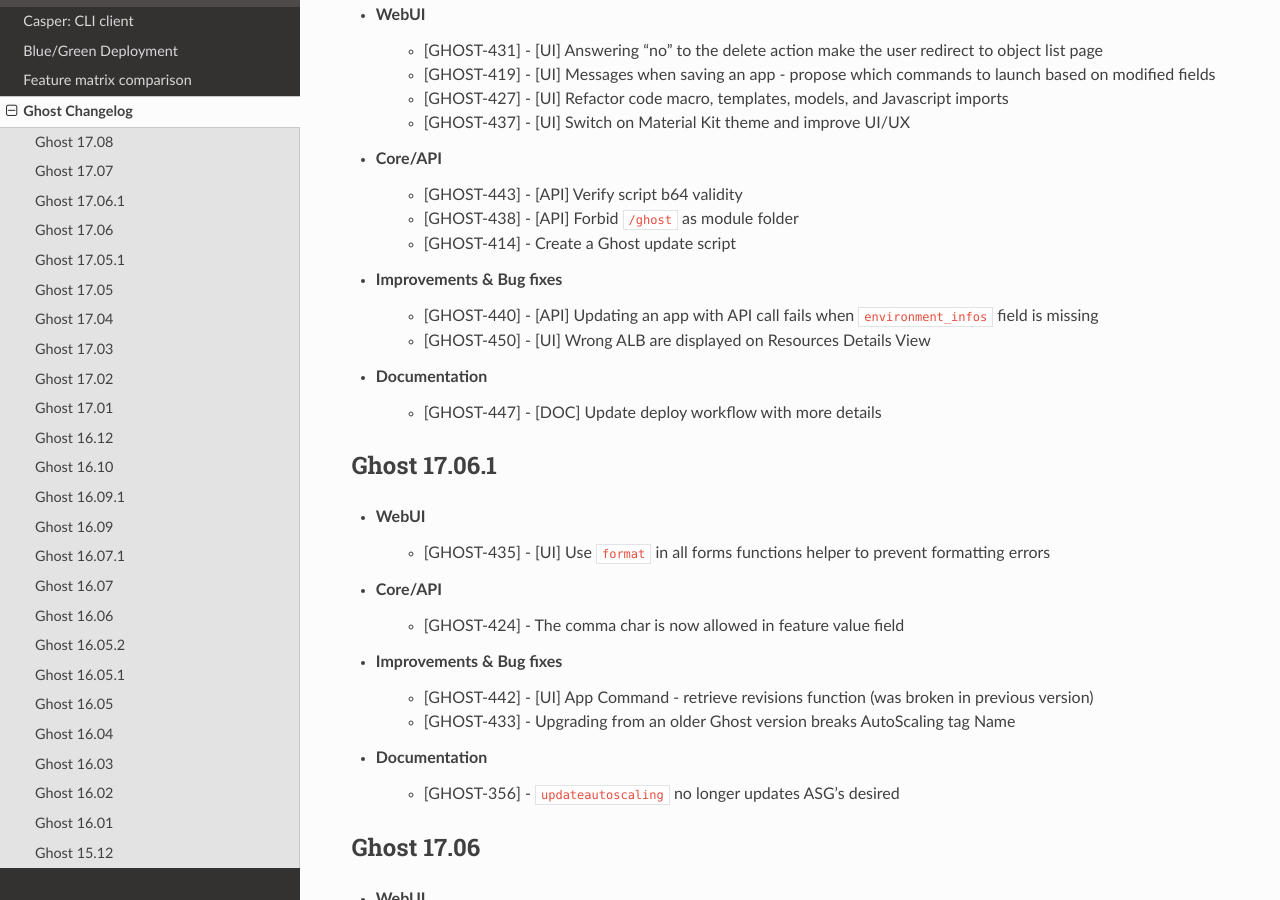
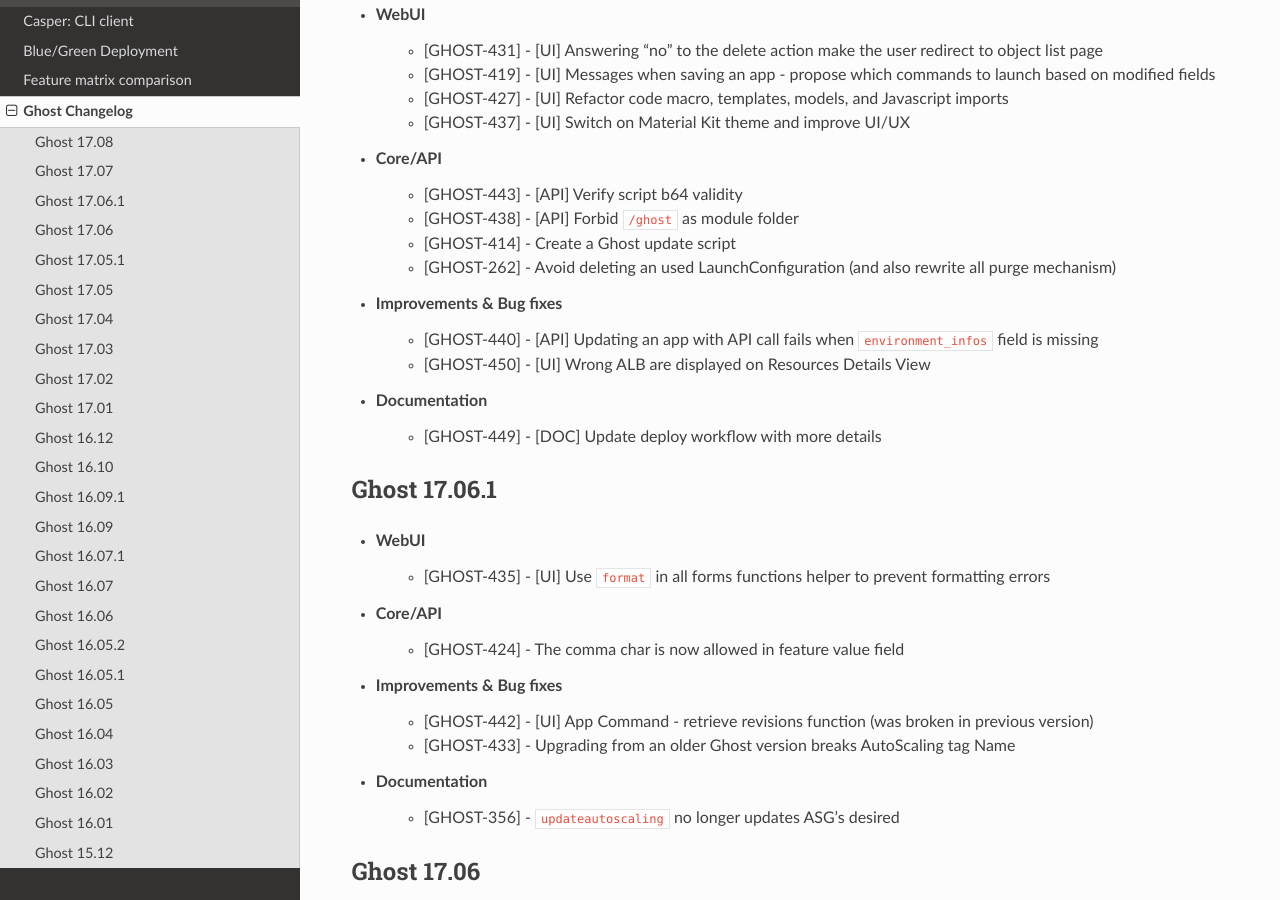
Before and after one commit to claranet/cloud-deploy-docs, a Sphinx documentation site: the page built from source/rst/changelog.rst, in a window 1280 px wide and 900 px high, scrolled down 642 px. Built offline with Sphinx 7.4.7 and the Read the Docs theme 2.0.0, drawn with Linux system fonts in a browser that asks for light colours.

Commit message:
Update missing entry in 17.07 changelog

```diff
--- a/source/rst/changelog.rst
+++ b/source/rst/changelog.rst
@@ -39,13 +39,14 @@
     - [GHOST-443] - [API] Verify script b64 validity
     - [GHOST-438] - [API] Forbid ``/ghost`` as module folder
     - [GHOST-414] - Create a Ghost update script
+    - [GHOST-262] - Avoid deleting an used LaunchConfiguration (and also rewrite all purge mechanism)
 
 * Improvements & Bug fixes
     - [GHOST-440] - [API] Updating an app with API call fails when ``environment_infos`` field is missing
     - [GHOST-450] - [UI] Wrong ALB are displayed on Resources Details View
 
 * Documentation
-    - [GHOST-447] - [DOC] Update deploy workflow with more details
+    - [GHOST-449] - [DOC] Update deploy workflow with more details
 
 Ghost 17.06.1
 -------------
```
